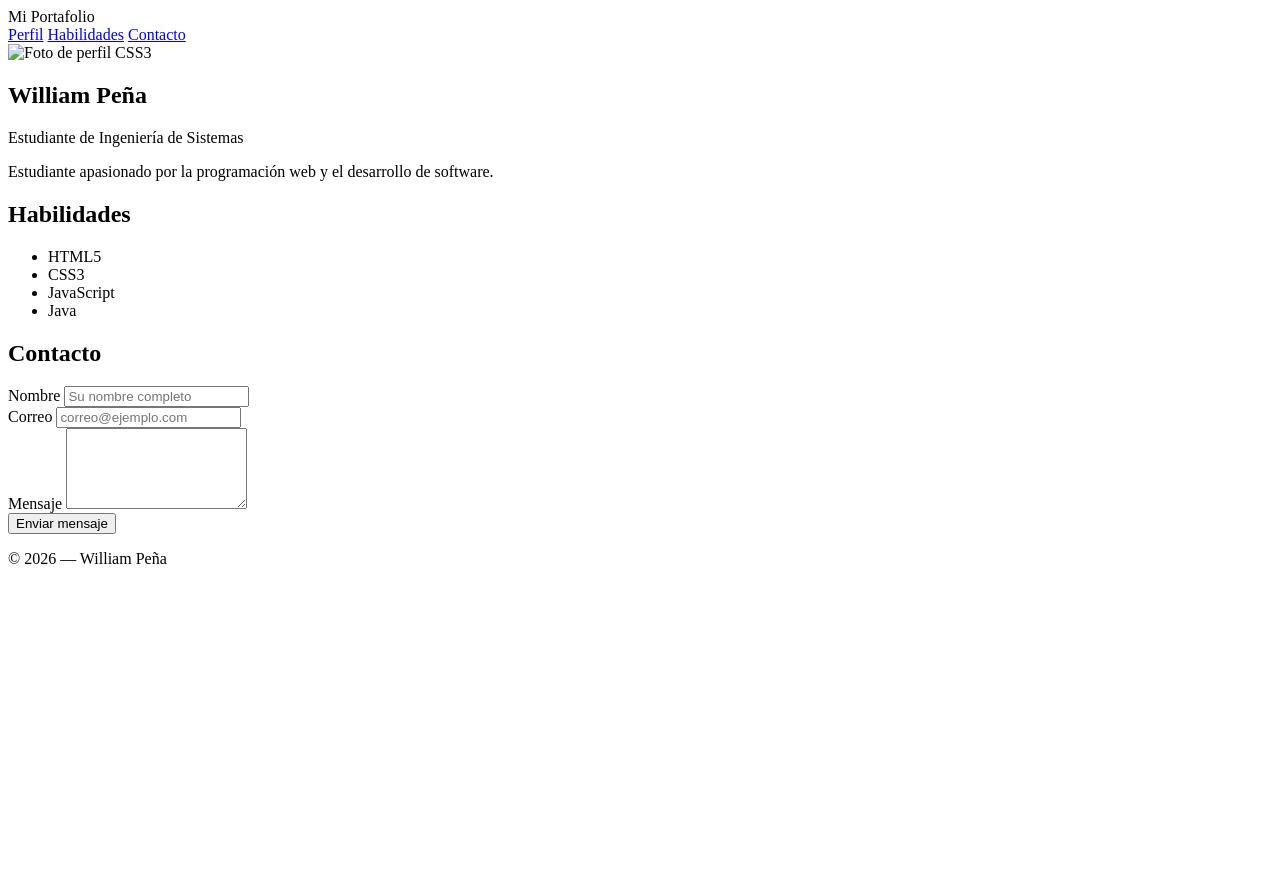
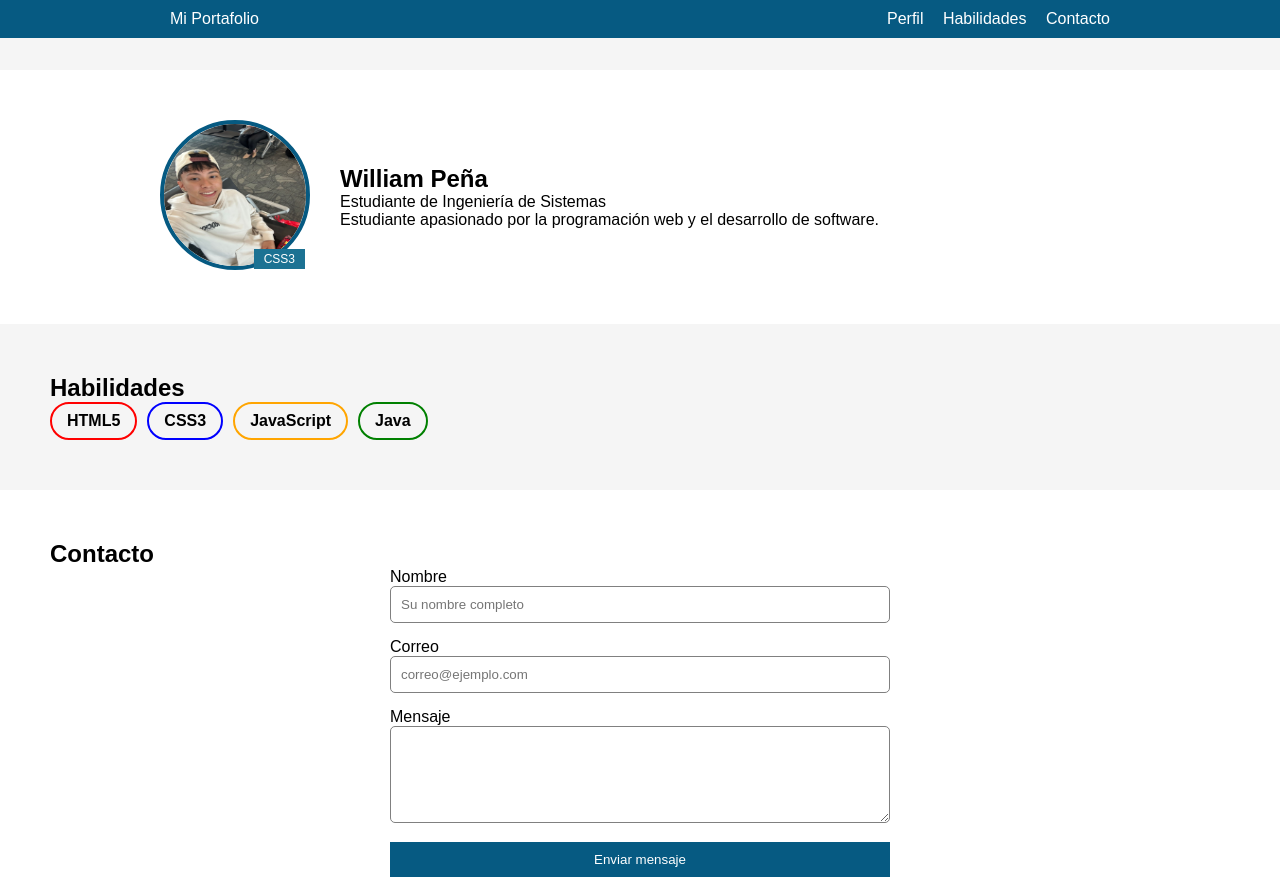
Before and after one commit to WillaimPGallardo/Pe-a-post1-u3, a plain HTML site: page index.html in a window 1280 px wide. Shown: the top 880 px of the page. Before the commit the page ends 800 px from the top, so only its background shows below. Drawn offline with Linux system fonts and the light colour scheme.

Commit message:
Commit 2 – Estilos principales CSS
git commit -m "style: reset, variables CSS, header fijo y tarjeta de perfil con badge absolute"

```diff
--- a/css/estilos.css
+++ b/css/estilos.css
@@ -0,0 +1,141 @@
+*{
+box-sizing:border-box;
+margin:0;
+padding:0;
+}
+
+body{
+font-family:Arial;
+background:#f5f5f5;
+}
+
+.site-header{
+position:fixed;
+top:0;
+width:100%;
+background:#065A82;
+color:white;
+}
+
+.header-inner{
+width:90%;
+max-width:960px;
+margin:auto;
+display:flex;
+justify-content:space-between;
+padding:10px;
+}
+
+.main-nav a{
+color:white;
+text-decoration:none;
+margin-left:15px;
+}
+
+main{
+padding-top:70px;
+}
+
+.profile-section{
+padding:50px;
+background:white;
+}
+
+.profile-card{
+display:flex;
+gap:30px;
+align-items:center;
+width:90%;
+max-width:960px;
+margin:auto;
+}
+
+.avatar-wrapper{
+position:relative;
+}
+
+.avatar{
+width:150px;
+height:150px;
+border-radius:50%;
+border:4px solid #065A82;
+}
+
+.badge{
+position:absolute;
+bottom:5px;
+right:5px;
+background:#1C7293;
+color:white;
+padding:3px 10px;
+font-size:12px;
+}
+
+.skills-section{
+padding:50px;
+}
+
+.skills-list{
+list-style:none;
+display:flex;
+gap:10px;
+}
+
+.skill-item{
+padding:8px 15px;
+border-radius:20px;
+font-weight:bold;
+}
+
+.skill-item--html{
+border:2px solid red;
+}
+
+.skill-item--css{
+border:2px solid blue;
+}
+
+.skill-item--js{
+border:2px solid orange;
+}
+
+.skill-item--java{
+border:2px solid green;
+}
+
+.contact-section{
+padding:50px;
+background:white;
+}
+
+.contact-form{
+width:90%;
+max-width:500px;
+margin:auto;
+}
+
+.form-group{
+margin-bottom:15px;
+}
+
+input, textarea{
+width:100%;
+padding:10px;
+border:1px solid gray;
+border-radius:5px;
+}
+
+.btn-primary{
+background:#065A82;
+color:white;
+padding:10px;
+border:none;
+width:100%;
+}
+
+.site-footer{
+background:#21295C;
+color:white;
+text-align:center;
+padding:20px;
+}
--- a/index.html
+++ b/index.html
@@ -29,7 +29,7 @@
 <div class="profile-card">
 
 <div class="avatar-wrapper">
-<img src="img/perfil.jpg" alt="Foto de perfil" class="avatar">
+<img src="img/perfil.jpeg" alt="Foto de perfil" class="avatar">
 <span class="badge">CSS3</span>
 </div>
 
```
